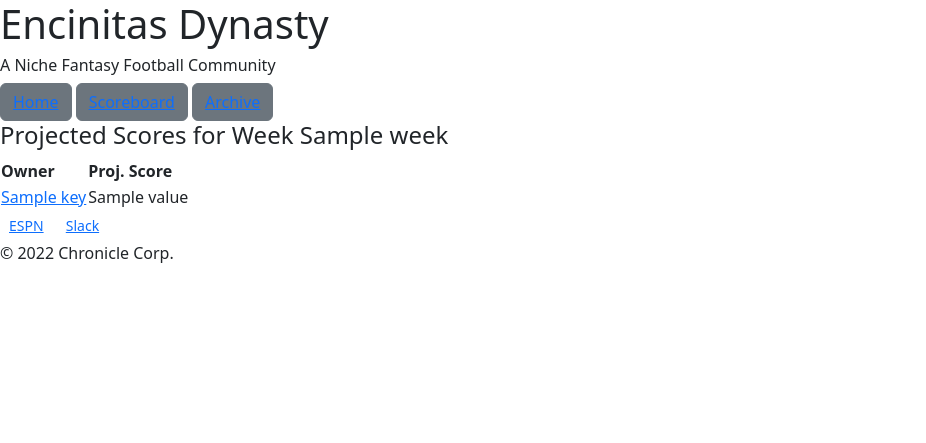
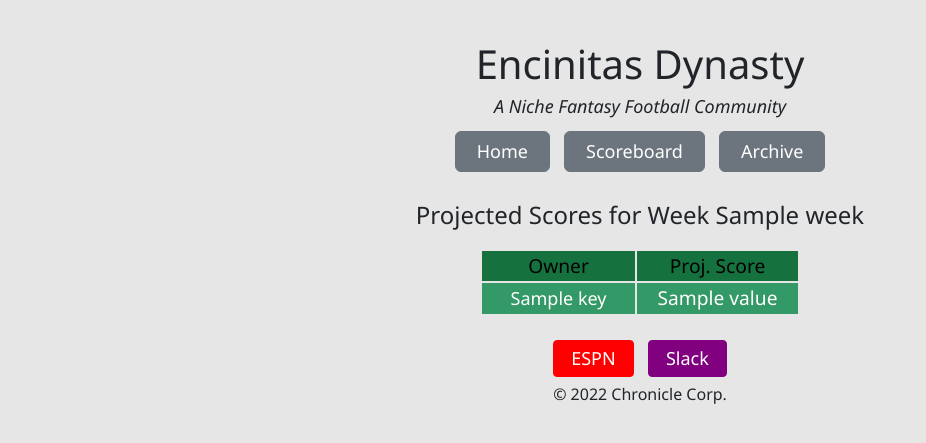
Before and after one commit to drewpgilmore/dynasty, a Flask app: template templates/index.html in a window 1280 px wide. Shown: the top 443 px of the page, without its empty margins (0-926 px from the left). Run offline with Flask 2, Linux system fonts and the light colour scheme; the template is opened without the code that fills it: most values are stand-ins (such as "Sample title", 1, 10 or a date in 2020); parts of the project's set-up code (start-up, migrations or seed data) failed here and were passed over.

Commit message:
style changes for tables and more

```diff
--- a/static/main.css
+++ b/static/main.css
@@ -1,45 +1,40 @@
-/*
+/* Body */
 body {
-    background-color: rgb(248,249,250);
+    background-color: rgb(230, 230, 230);
     text-align: center;
     font-family: 'Segoe UI', Tahoma, Geneva, Verdana, sans-serif;
 }
 
-.headline {
-    font-weight: 500;
+/* Header */
+#league-name {
+    margin-top: 1em;
+}
+#league-subtitle {
+    font-style: italic;
+    font-weight: 200;
+    font-size: large;
+}
+a {
+    color: white;
+    font-size: large;
+    margin: 0.5em;
+    text-decoration: none;
+}
+a:hover {
+    color: aqua;
+}
+.tag-line {
+    margin-top: 1em;
+}
+#scoreboard-period-select {
+    margin-top: 1em;
+    margin-bottom: 1em;
 }
 
-.nav-item {
-    font-size: larger;
-}
-
+/* Score Display */
 .form-select {
     width: 25%;
 }
-
-#scores-table {
-    background-color: RGB(51,153,102);
-    color: white;
-    border-color: white;
-    padding-top: 10px;
-    font-size: larger;
-    width: fit-content;
-    border: 3px solid black;
-    column-width: 20px;
-}
-
-thead {
-    background-color: RGB(26,128,77);
-    padding-left: 15px;
-}
-
-a {
-    color: gray;
-    font-size: x-large;
-    font-weight: 200;
-    margin: 2em;
-}
-
 .input-group {
     font-size: 20px;
     margin-top: 0.5em;
@@ -47,44 +42,61 @@ a {
     margin-left: 0.25em;
     width: 15%;
 }
-
 .input-group-addon {
-    margin-left: 0.5em,
-    margin-right: 0.5em
+    margin-left: 0.5em;
+    margin-right: 0.5em;
 }
 
-.team-col {
-    text-align: left;
+/* Table */
+table {
+    background-color: RGB(51,153,102);
+    color: white;
+    font-size: larger;
+    width: 50%;
+    margin-left: auto;
+    margin-right: auto;
+    margin-top: 1em;
+    margin-bottom: 1em;
+    border: 1px solid black;
+}
+th, tr, td {
+    border: 2px solid rgb(230, 230, 230);
+    text-decoration: none;
 }
 
-.score-col {
-    text-align: right;
+th {
+    background-color: RGB(21,113,62);
+    color: black;
+    font-weight: lighter;
 }
 
-tr.header {
-    cursor:pointer;
+.scores-table {
+   width: 25%;
+   font-size: larger;
 }
 
+.lineup-table {
+    width: 35%;
+    background-color: rgba(119, 136, 153, 0.75);
+    font-size: larger;
+}
+.lineup-table th {
+    background-color: lightslategray;
+}
+.total-row {
+    font-weight: bold;
+    background-color: lightslategray;
+    color: black;
+}
+/* Footer */
 button {
     margin: 5px;
 }
-
 #slack-button {
     background-color: purple;
     border-color: purple;
 }
-
 #espn-button {
     background-color: red;
     border-color: red;
 }
-
-img {
-    width: 40px;
-    height: auto;
-}
-
-td {
-    margin: 5px;
-}
-*/
```
